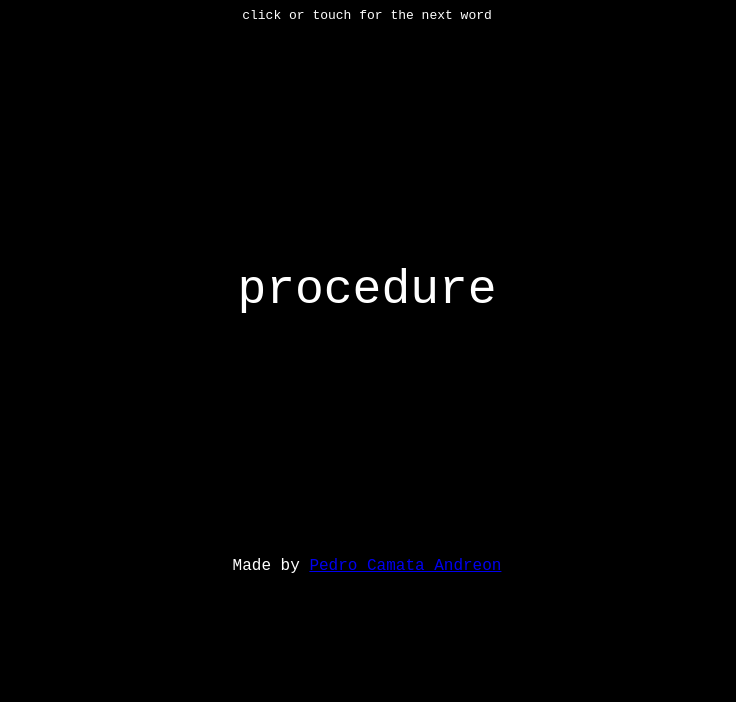
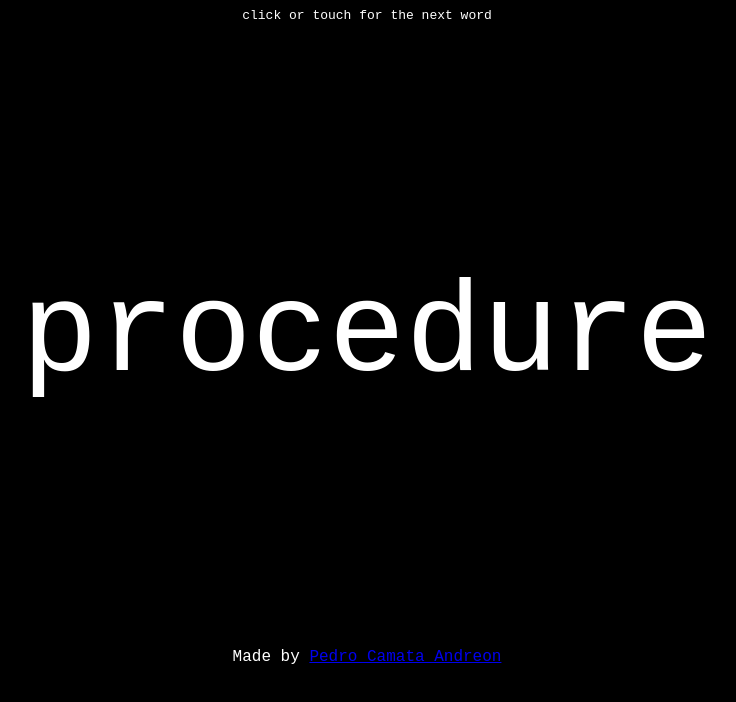
Before and after one commit to PedroCamata/RandomWords, a plain HTML site: page index.html in a window 1280 px wide. Shown: the whole page, without its empty margins (273-1009 px from the left). Drawn offline with Linux system fonts and the light colour scheme.

Commit message:
Adjust font size and padding of the word to avoid overflow

```diff
--- a/index.html
+++ b/index.html
@@ -14,8 +14,8 @@
         }
 
         #word {
-            padding: 30vh 10vw;
-            font-size: 3rem;
+            padding: 30vh 0;
+            font-size: 10vw;
         }
 
         #footer {
```
